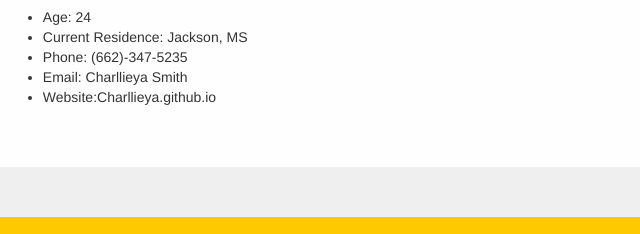
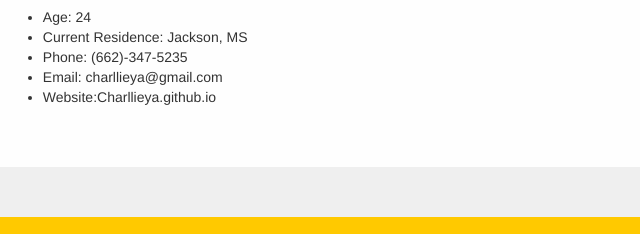
Before and after one commit to Charllieya/charllieya.github.io, a plain HTML site: page index.html in a window 1280 px wide. Shown: the part 497-731 px from the top of the page, 563-1203 px from the left. Drawn offline with Linux system fonts and the light colour scheme; files whose address does not match are found by name.

```diff
--- a/index.html
+++ b/index.html
@@ -50,7 +50,7 @@
               <li>Age: 24</li>
               <li>Current Residence: Jackson, MS</li>
               <li>Phone: (662)-347-5235</li>
-              <li>Email: Charllieya Smith</li>
+              <li>Email: charllieya@gmail.com</li>
               <li>Website:Charllieya.github.io</li>
             </ul>
           </div>
```
